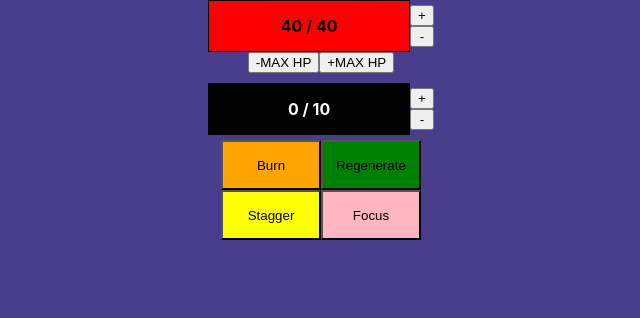
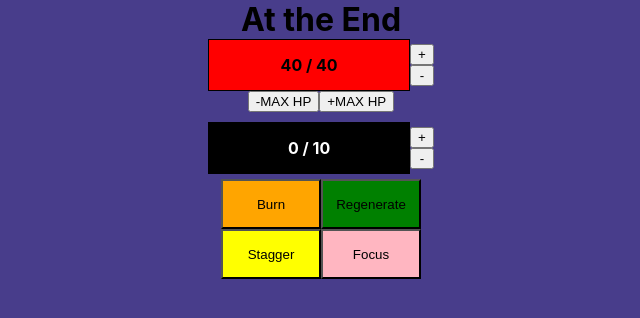
Before and after one commit to tSquand/At-the-End, a React (Create React App) app: page / in a window 1280 px wide. Shown: the top 318 px of the page, without its empty margins (319-959 px from the left). Built offline with nearby package versions, Linux system fonts and the light colour scheme.

Commit message:
cleaned up the CSS

```diff
--- a/src/App.js
+++ b/src/App.js
@@ -2,6 +2,7 @@ import React, {useState, useCallback, useEffect} from 'react';
 import HealthBar from './components/healthbar';
 import MadnessBar from './components/madness';
 import StatusTracker from './components/status';
+import './styles.css';
 
 const App = () => {
   const [health, setHealth] = useState(40);
@@ -45,26 +46,27 @@ const App = () => {
   }, [madness, maxMadness]);
 
   return (
-    <div className="app">
-      <div style={{ display: 'flex', alignItems: 'center', maxWidth: '100%', justifyContent: 'center', margin: '0 auto' }}>
+    <div>
+      <h1 className='centered'>At the End</h1>
+      <div className='centered'>
         <HealthBar health={health} maxHealth={maxHealth}/>
         <div style ={{ display: 'flex', flexDirection: 'column' }}>
           <button onClick={plusHealth}>+</button>
           <button onClick={minusHealth}>-</button>
         </div>
         </div>
-        <div style={{ display: 'flex', alignitems: 'center', maxWidth: '100%', justifyContent: 'center', margin: '0 auto' }}>
+        <div className='centered'>
           <button onClick={minusMaxHealth}>-MAX HP</button>
           <button onClick={plusMaxHealth}>+MAX HP</button>
       </div>
-      <div style={{ display: 'flex', alignItems: 'center', maxWidth: '100%', justifyContent: 'center', margin: '0 auto', paddingTop: '10px' }}>
+      <div className='centered' style={{ paddingTop: '10px' }}>
         <MadnessBar madness={madness} maxMadness={maxMadness}/>
         <div style = {{ display: 'flex', flexDirection: 'column'}}>
           <button onClick={plusMadness}>+</button>
           <button onClick={minusMadness}>-</button>
         </div>
       </div>
-      <div style={{ display: 'flex', alignItems: 'center', maxWidth: '100%', justifyContent: 'center', margin: '0 auto' }}>
+      <div className='centered'>
         <StatusTracker/>
       </div>
     </div>
--- a/src/components/status/styles.css
+++ b/src/components/status/styles.css
@@ -1,6 +1,4 @@
 .statusButtons {
-
-
     padding-top: 5px;
 }
 
@@ -62,3 +60,11 @@
     height: 50px;
 
 }
+
+.centered {
+    display: flex;
+    align-items: center;
+    justify-content: 'center';
+    max-width: 100%;
+    margin: 0 auto;
+  }
--- a/src/index.css
+++ b/src/index.css
@@ -14,8 +14,10 @@ code {
     monospace;
 }
 
-.app {
-  justify-content: center;
+.compStyle {
+  display: flex;
   align-items: center;
   max-width: 100%;
+  justify-content: 'center';
+  margin: 0 auto;
 }
--- /dev/null
+++ b/src/styles.css
@@ -0,0 +1,7 @@
+.centered {
+    display: flex;
+    align-items: center;
+    justify-content: center;
+    max-width: 100%;
+    margin: 0 auto;
+  }
```
